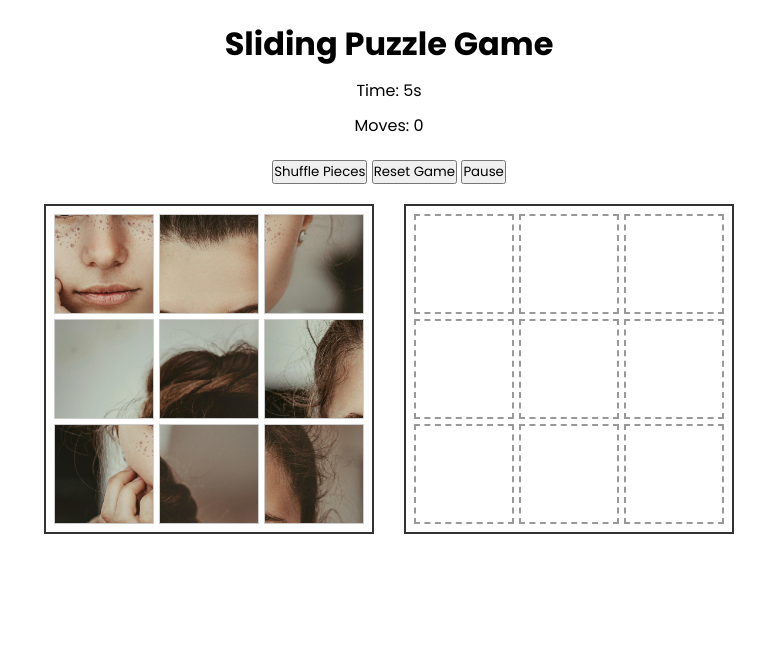
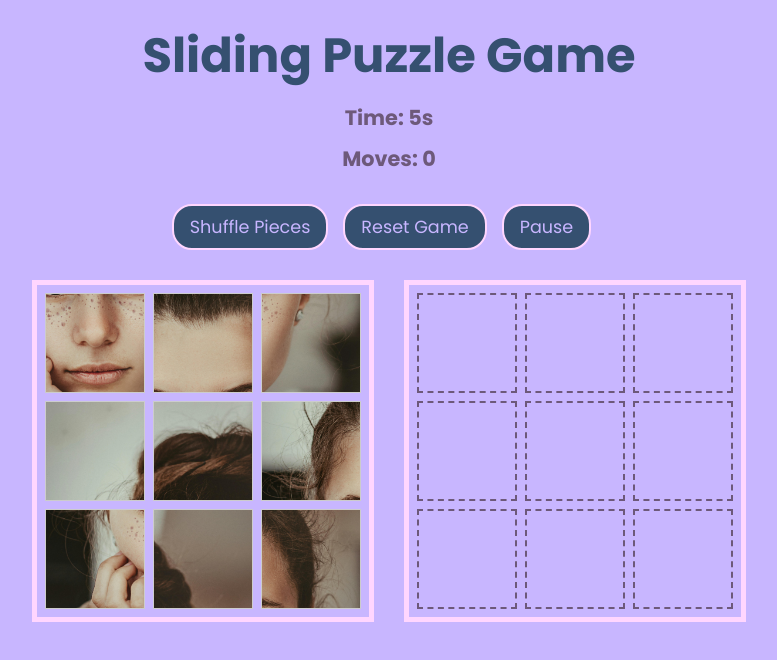
Before and after one commit to BuhleMtshali/image-puzzle-game, a plain HTML site: page index.html in a window 1280 px wide. Shown: the whole page, without its empty margins (251-1028 px from the left). Drawn offline with Linux system fonts and the light colour scheme; a web font is replaced by a local one.

Commit message:
updated the stylesheet

```diff
--- a/app.css
+++ b/app.css
@@ -12,6 +12,7 @@ body {
     font-family: Arial, sans-serif;
     text-align: center;
     margin: 20px;
+    background-color: #c8b6ff;
 }
 .container {
     display: flex;
@@ -19,12 +20,23 @@ body {
     gap: 30px;
     margin-top: 20px;
 }
+
+h1{
+    font-size: 3em;
+    color: #355070;
+}
+
+.info{
+    font-weight: bold;
+    font-size: 1.3em;
+    color: #6d597a;
+}
 .drag-area, .board {
     display: grid;
     grid-template-columns: repeat(3, 100px);
-    gap: 5px;
+    gap: 8px;
     padding: 8px;
-    border: 2px solid #333;
+    border: 5px solid #ffd6ff;
 }
 .piece {
     width: 100px;
@@ -36,10 +48,13 @@ body {
 .dropBox {
     width: 100px;
     height: 100px;
-    border: 2px dashed #999;
+    border: 2px dashed #6d597a;
 }
 .controls {
-    margin-top: 20px;
+    margin: 30px 0;
+    display: flex;
+    justify-content: center;
+
 }
 .info {
     margin: 10px 0;
@@ -49,3 +64,14 @@ body {
     background-size: cover;
     background-repeat: no-repeat;
 }
+
+button{
+    padding: 8px 16px;
+    font-size: 1.1em;
+    cursor: pointer;
+    border: 2px solid #ffd6ff;
+    border-radius: 20px;
+    margin-right: 15px;
+    background-color: #355070;
+    color: #c8b6ff;
+}
```
